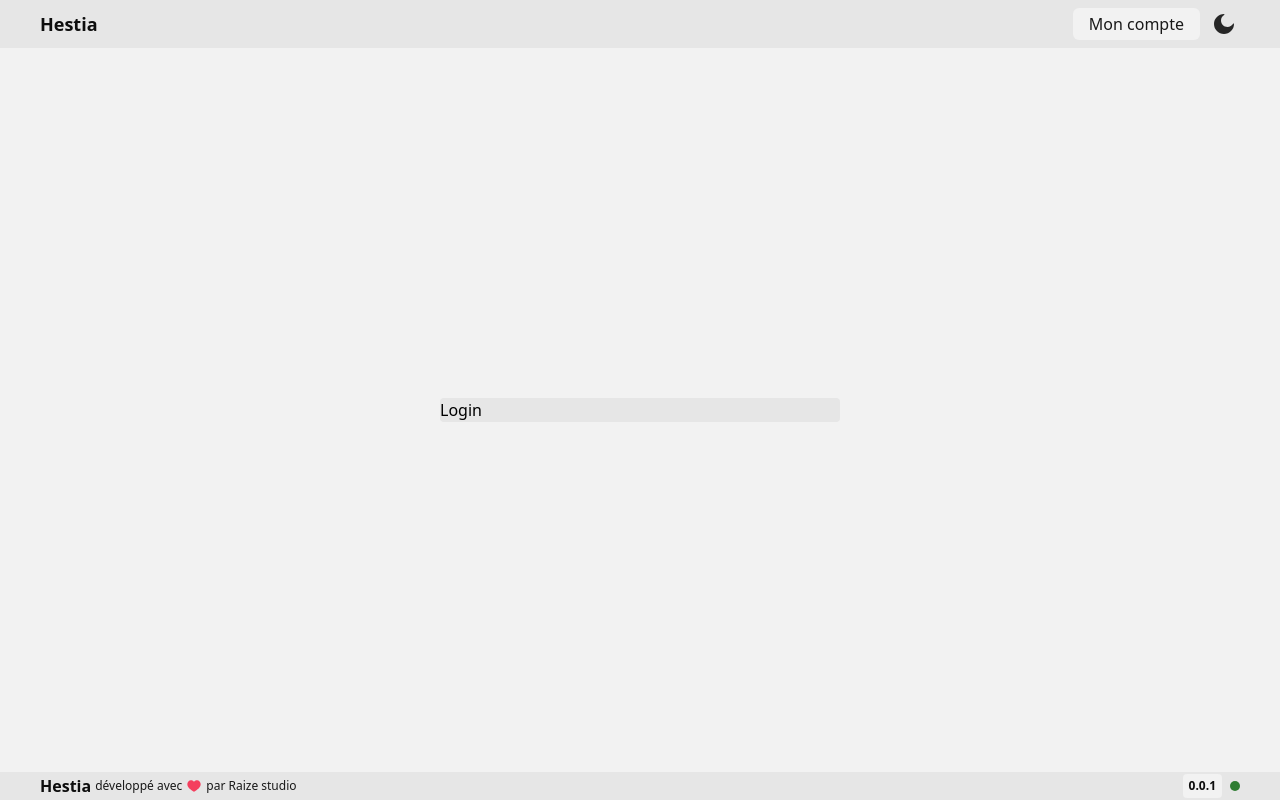
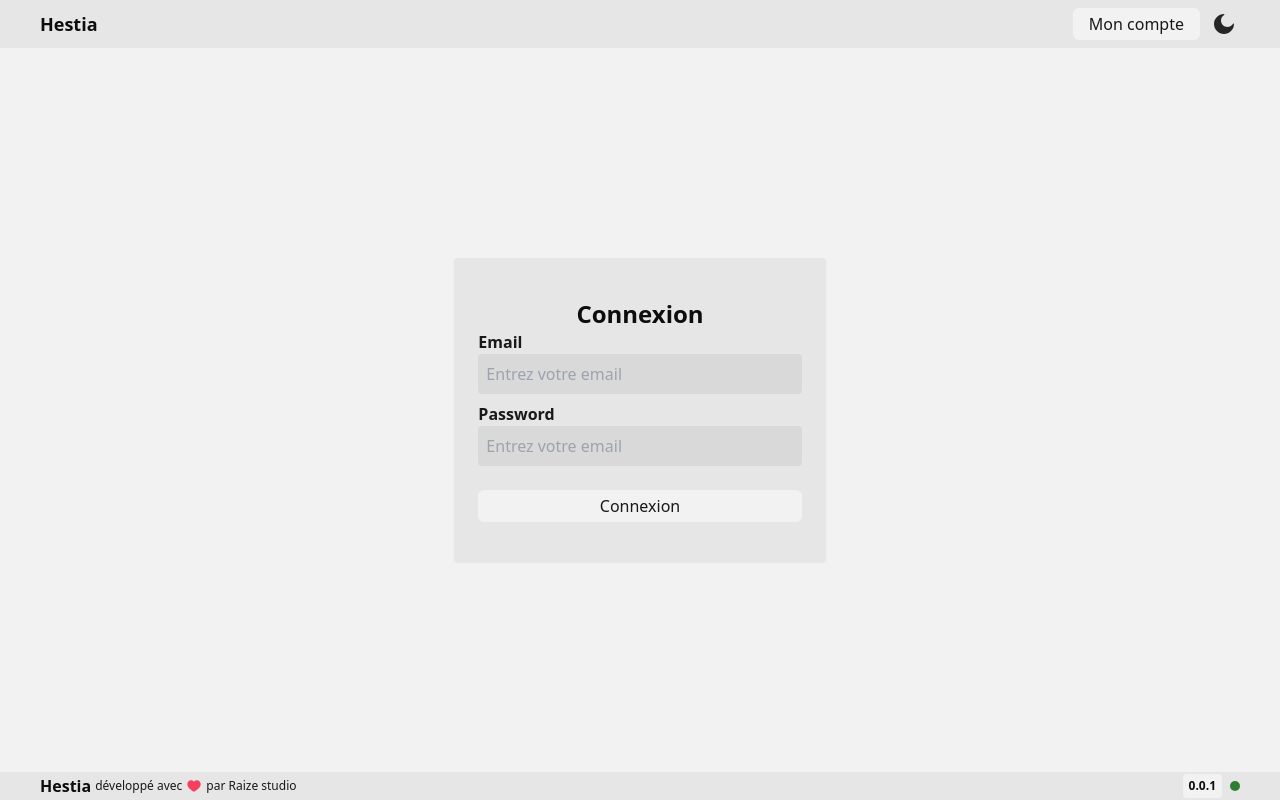
Before and after one commit to raizestudio/hestia, a Nuxt app: page /auth/login in a window 1280 px wide. Built offline with nearby package versions, Linux system fonts and the light colour scheme; no server answers.

Commit message:
chore: add some more improvements to initial config
- update ButtonComponent
- update FooterComponent
- update InputComponent
- update NavBar
- create landing layout
- update to login page
- minor update landing page

```diff
--- a/components/button/ButtonComponent.vue
+++ b/components/button/ButtonComponent.vue
@@ -2,7 +2,7 @@
   <button
     :class="`px-4 py-1 rounded-md transition-colors duration-500 ease-in-out ${
       themeStore.current === 'light' ? 'text-dark-200 bg-light-100 hover:bg-light-300' : 'text-light-200 bg-dark-100 hover:bg-dark-300'
-    }`"
+    } ${props.extraClasses}`"
   >
     <slot />
   </button>
@@ -12,4 +12,8 @@
 
 // Stores
 const themeStore = useThemeStore();
+
+const props = defineProps<{
+  extraClasses?: string;
+}>();
 </script>
--- a/components/footer/FooterComponent.vue
+++ b/components/footer/FooterComponent.vue
@@ -1,6 +1,6 @@
 <template>
   <footer
-    :class="`flex justify-between px-10 py-0.5 ${
+    :class="`flex flex-col-reverse sm:flex-row justify-between items-center sm:items-start gap-2 sm:gap-0 px-2 md:px-10 py-2 sm:py-0.5 ${
       themeStore.current === 'light' ? 'bg-light-200' : 'bg-dark-200'
     }`"
   >
--- /dev/null
+++ b/components/input/InputComponent.vue
@@ -0,0 +1,34 @@
+<template>
+  <div>
+    <label
+      v-if="props.label"
+      :for="props.name"
+      :class="`font-semibold ${ themeStore.current === 'light' ? 'text-dark-200' : 'text-light-200'} ${props.labelClasses || 'text-sm'}`"
+      >{{ props.label }}</label
+    >
+    <input
+      v-model="props.modelValue"
+      :type="props.type"
+      :name="props.name"
+      :placeholder="props.placeholder"
+      :class="`w-full px-2 rounded border-none outline-none ${ themeStore.current === 'light' ? 'bg-light-300 text-dark-300' : 'bg-dark-300 text-light-300'} ${props.inputClasses}`"
+    />
+  </div>
+</template>
+
+<script setup lang="ts">
+
+// Stores
+const themeStore = useThemeStore();
+
+const props = defineProps<{
+  id?: string;
+  name: string;
+  label?: string;
+  labelClasses?: string;
+  modelValue: string;
+  inputClasses?: string;
+  type: string;
+  placeholder: string;
+}>();
+</script>
--- a/components/navbar/NavBar.vue
+++ b/components/navbar/NavBar.vue
@@ -1,6 +1,6 @@
 <template>
   <nav
-    :class="`flex items-center justify-between px-10 h-12 transition-colors duration-500 ease-in-out ${
+    :class="`flex items-center justify-between px-2 md:px-10 h-12 transition-colors duration-500 ease-in-out ${
       themeStore.current === 'light' ? 'bg-light-200' : 'bg-dark-200'
     }`"
   >
--- /dev/null
+++ b/composables/api/auth.ts
@@ -0,0 +1,4 @@
+const authenticate = useAsyncData(async () => {
+  const response = await fetch('/api/auth');
+  return response.json();
+});
--- /dev/null
+++ b/layouts/landing.vue
@@ -0,0 +1,17 @@
+<template>
+  <div :class="`flex flex-col h-screen transition-colors duration-700 ease-in-out ${ themeStore.current === 'light' ? 'bg-light-100' : 'bg-dark-100'}`">
+    <NavBar />
+    <div class="flex grow">
+      <slot />
+    </div>
+  </div>
+</template>
+
+<script setup lang="ts">
+
+// Components
+import NavBar from '~/components/navbar/NavBar.vue';
+
+// Stores
+const themeStore = useThemeStore()
+</script>
--- a/pages/auth/login.vue
+++ b/pages/auth/login.vue
@@ -1,8 +1,44 @@
 <template>
   <NuxtLayout>
-    <div class="flex justify-center items-center px-10 py-4 h-full">
-      <div :class="`w-2/6 rounded ${ themeStore.current === 'light' ? 'bg-light-200' : 'bg-dark-300'}`">
-        <span>Login</span>
+    <div class="flex justify-center items-center  h-full">
+      <div
+        :class="`px-6 py-10 rounded shadow-sm ${
+          themeStore.current === 'light' ? 'bg-light-200' : 'bg-dark-200'
+        }`"
+      >
+        <div class="flex justify-center">
+          <span
+            :class="`font-black text-2xl ${
+              themeStore.current === 'light'
+                ? 'text-dark-100'
+                : 'text-light-100'
+            }`"
+            >Connexion</span
+          >
+        </div>
+        <div class="flex flex-col gap-2">
+          <InputComponent
+            label="Email"
+            name="email"
+            modelValue=""
+            type="email"
+            placeholder="Entrez votre email"
+            labelClasses="text-md"
+            inputClasses="px-2 py-2"
+          />
+          <InputComponent
+            label="Password"
+            name="password"
+            modelValue=""
+            type="password"
+            placeholder="Entrez votre email"
+            labelClasses="text-md"
+            inputClasses="px-2 py-2"
+          />
+          <ButtonComponent extraClasses="mt-4" @click="mockAuth">
+            Connexion
+          </ButtonComponent>
+        </div>
       </div>
     </div>
   </NuxtLayout>
@@ -11,13 +47,25 @@
 <script setup lang="ts">
 
 // Stores
-const themeStore = useThemeStore()
+const themeStore = useThemeStore();
+const userStore = useUserStore();
 
-definePageMeta({
-})
+// Components
+import InputComponent from "~/components/input/InputComponent.vue";
+import ButtonComponent from "~/components/button/ButtonComponent.vue";
+
+const router = useRouter();
+
+const mockAuth = () => {
+  userStore.isAuthenticated = true;
+  router.push('/dashboard');
+}
+
+// definePageMeta({
+// })
 
 useSeoMeta({
-  title: 'Home',
-  description: 'This is the home page',
-})
+  title: "Home",
+  description: "This is the home page",
+});
 </script>
--- a/pages/index.vue
+++ b/pages/index.vue
@@ -1,15 +1,26 @@
 <template>
   <NuxtLayout>
-    <div class="bg-red-400">
-      Landing
+    <div class="flex justify-center items-center grow">
+      <span :class="`text-4xl font-semibold ${ themeStore.current === 'light' ? 'text-dark-100' : 'text-light-100'}`">WIP</span>
     </div>
   </NuxtLayout>
 </template>
 
 <script setup lang="ts">
+import packageJson from '@/package.json';
+
+// Helpers
+import { capitalize } from '~/helpers/textHelper';
+
+// Stores
+const themeStore = useThemeStore();
 
 definePageMeta({
-  title: 'Home',
+  layout: 'landing',
+});
+
+useSeoMeta({
+  title: `${capitalize(packageJson.name)} - Accueil`,
   description: 'This is the home page',
 })
 </script>
```
